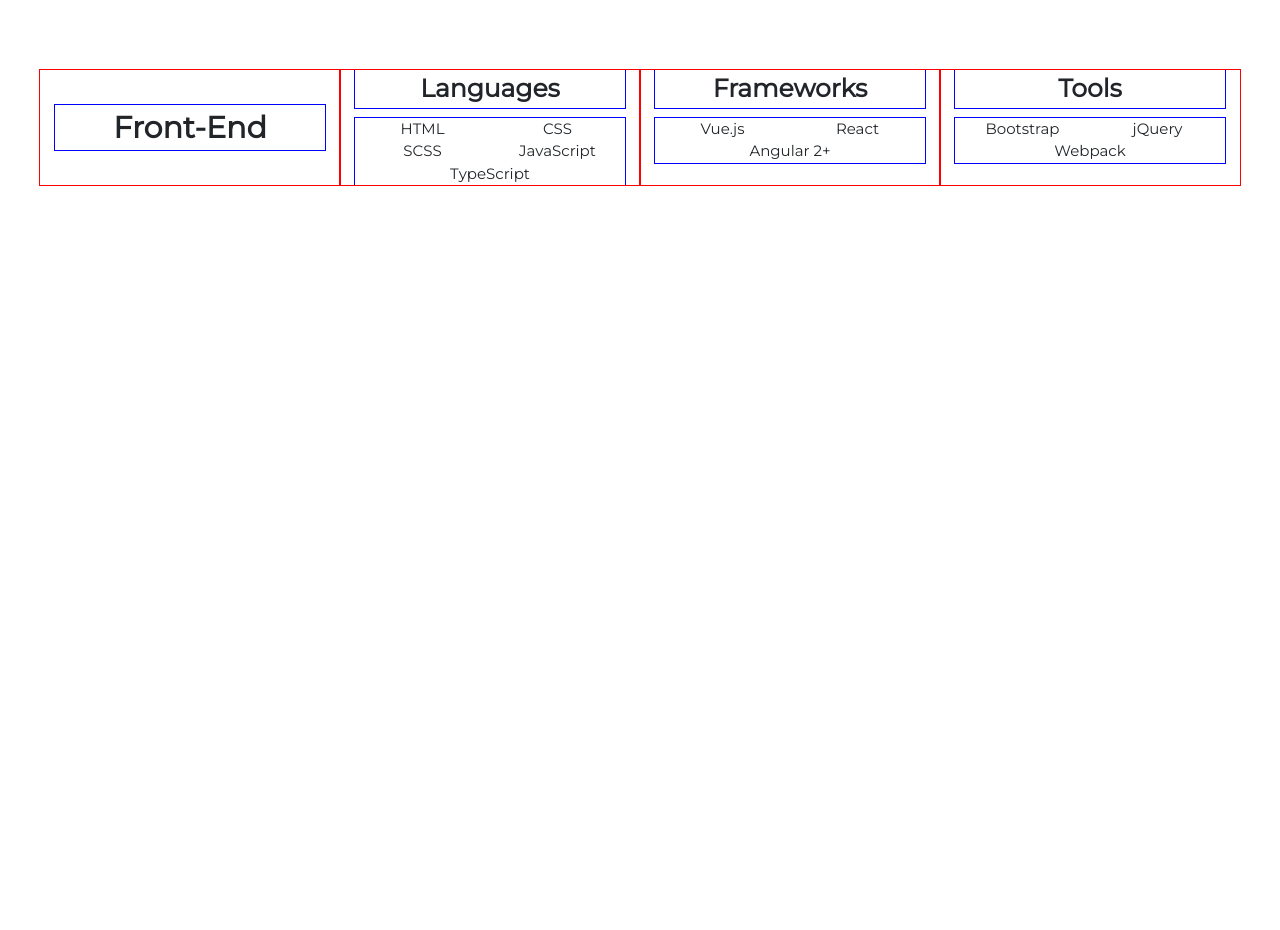
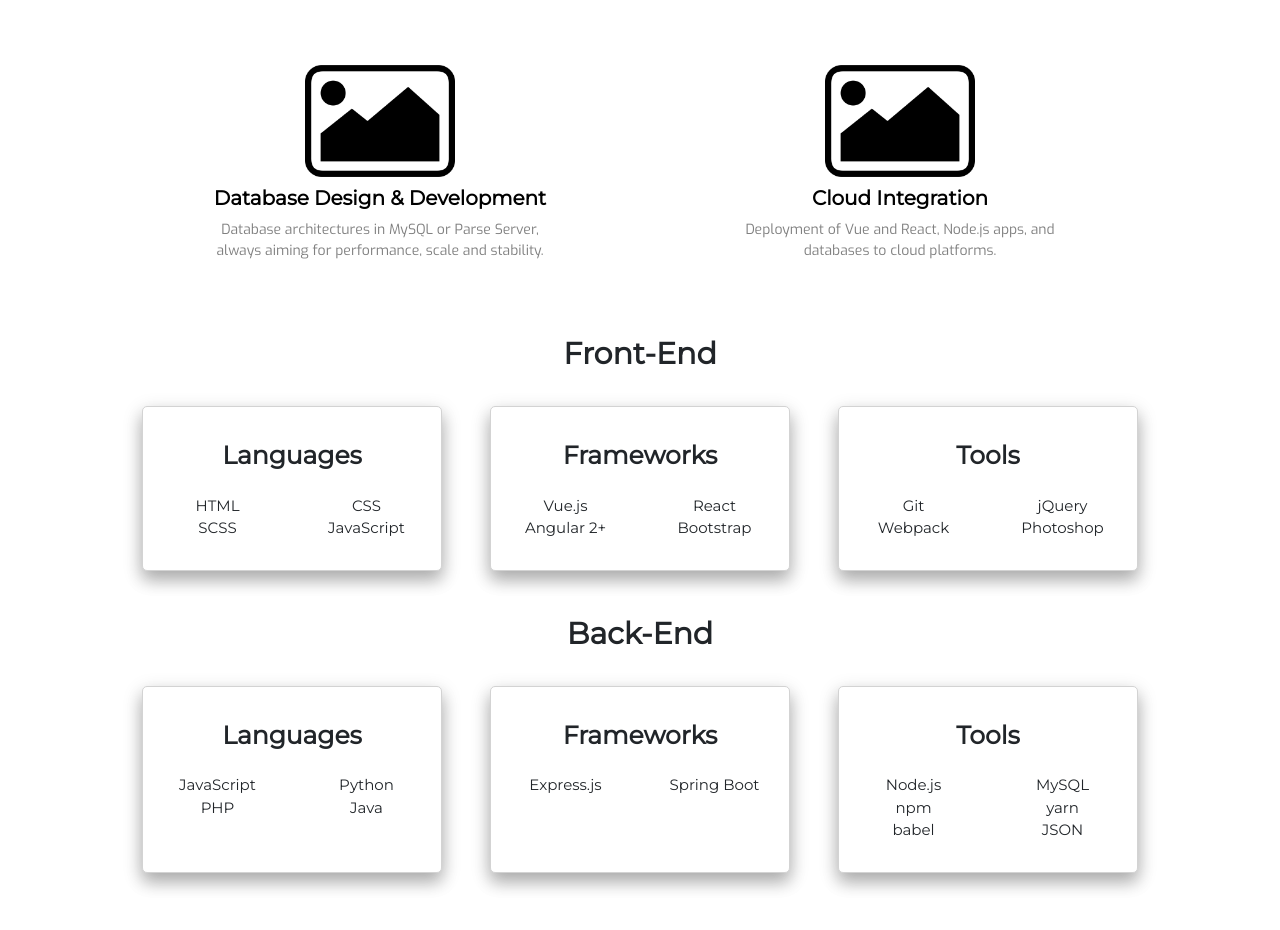
Before and after one commit to RyanLackie/ryanlackie-portfolio, a React (Create React App) app: page / in a window 1280 px wide. Shown: the part 1195-2125 px from the top of the page. Before the commit the page ends 1430 px from the top, so only its background shows below. Built offline with nearby package versions, Linux system fonts and the light colour scheme.

Commit message:
4/14 Update
Updates to the skill page

```diff
--- a/src/components/Skills.jsx
+++ b/src/components/Skills.jsx
@@ -24,21 +24,20 @@
 
 
                 <div className="container-fluid">
-                    <div className="row justify-content-center">
-                        <div className="col-lg-9">
+
                     <div className="row justify-content-center">
 
-                                <div className="skillsCard col-sm-6 col-md-3">
+                        <div className="skillsCard col-sm-12 col-md-4">
                             <img src={img1} className='image' alt='Web Application Development Img'></img>
                             <div className="header">
                                 Web Application Development
                             </div>
                             <div className="footer">
-                                        Fast, responsive and intuitive apps implimenting UI and UX design that keep the user engaged.
+                                Fast, responsive and intuitive apps implimenting UI and UX design.
                             </div>
                         </div>
 
-                                <div className="skillsCard col-sm-6 col-md-3">
+                        <div className="skillsCard col-sm-12 col-md-4">
                             <img src={img2} className='image' alt='API Integration & Development Img'></img>
                             <div className="header">
                                 API Integration & Development
@@ -48,7 +47,11 @@
                             </div>
                         </div>
 
-                                <div className="skillsCard col-sm-6 col-md-3">
+                    </div>
+
+                    <div className="row justify-content-center">
+
+                        <div className="skillsCard col-sm-12 col-md-4">
                             <img src={img3} className='image' alt='Database Design & Development Img'></img>
                             <div className="header">
                                 Database Design & Development
@@ -58,7 +61,7 @@
                             </div>
                         </div>
 
-                                <div className="skillsCard col-sm-6 col-md-3">
+                        <div className="skillsCard col-sm-12 col-md-4">
                             <img src={img4} className='image' alt='Cloud Integration Img'></img>
                             <div className="header">Cloud Integration</div>
                             <div className="footer">
@@ -67,20 +70,17 @@
                         </div>
 
                     </div>
-                        </div>
-                    </div>
+
                 </div>
 
+
                 <div className="container-fluid">
-                    <div className="row">
-                        <div className="col-lg-12">
-
-                            <div className="skillRow row justify-content-center">
-
-                                <div className="type col-sm-12 col-md-3">
+                    <div className="type">
                         <div className="centerer"></div>
                         <div className="header">Front-End</div>
                     </div>
+
+                    <div className="skillRow row justify-content-center">
 
                         <div className="group col-sm-4 col-md-3">
                             <div className="header">Languages</div>
@@ -89,7 +89,6 @@
                                 <div className="col-md-6">CSS</div>
                                 <div className="col-md-6">SCSS</div>
                                 <div className="col-md-6">JavaScript</div>
-                                        <div className="col-md-6">TypeScript</div>
                             </div>
                         </div>
 
@@ -99,137 +98,65 @@
                                 <div className="col-md-6">Vue.js</div>
                                 <div className="col-md-6">React</div>
                                 <div className="col-md-6">Angular 2+</div>
+                                <div className="col-md-6">Bootstrap</div>
                             </div>
                         </div>
 
                         <div className="group col-sm-4 col-md-3">
                             <div className="header">Tools</div>
                             <div className="info row justify-content-center">
-                                        <div className="col-md-6">Bootstrap</div>
+                                <div className="col-md-6">Git</div>
                                 <div className="col-md-6">jQuery</div>
                                 <div className="col-md-6">Webpack</div>
-                                    </div>
-                                </div>
-
-                            </div>
-
-                        </div>
-                    </div>
-                </div>
-
-                {/*
-                <div className="skillColContainer container">
-                    <div className="row justify-content-center">
-
-                        <div className="skillCol leftCol col-xs-12 col-sm-5 col-md-4">
-
-                            <div className="topSection">
-                                <div className="imageContainer">
-                                    <img src={frontendImage} className='image' alt='Front-End Img'></img>
-                                </div>
-                                <div className="header">Front-End</div>
-                                <div className="content">
-                                    This is the content for the Front-End header
-                                </div>
-                            </div>
-
-                            <div className="section">
-                                <div className="header">Languages</div>
-                                <div className="contentContainer container-fluid">
-                                    <div className="row justify-content-center">
-                                        <div className="content col-sm-6 col-md-6 col-lg-4">HTML</div>
-                                        <div className="content col-sm-6 col-md-6 col-lg-4">CSS</div>
-                                        <div className="content col-sm-6 col-md-6 col-lg-4">SCSS</div>
-                                        <div className="content col-sm-6 col-md-6 col-lg-4">JavaScript</div>
-                                        <div className="content col-sm-6 col-md-6 col-lg-4">TypeScript</div>
-                                    </div>
-                                </div>
-                            </div>
-
-                            <div className="section">
-                                <div className="header">Frameworks</div>
-                                <div className="contentContainer container-fluid">
-                                    <div className="row justify-content-center">
-                                        <div className="content col-sm-6 col-md-6 col-lg-4">Vue.js</div>
-                                        <div className="content col-sm-6 col-md-6 col-lg-4">React</div>
-                                        <div className="content col-sm-6 col-md-6 col-lg-4">Angular 2+</div>
-                                    </div>
-                                </div>
-                            </div>
-
-                            <div className="section">
-                                <div className="header">Tools</div>
-                                <div className="contentContainer container-fluid">
-                                    <div className="row justify-content-center">
-                                        <div className="content col-sm-6 col-md-6 col-lg-4">Bootstrap</div>
-                                        <div className="content col-sm-6 col-md-6 col-lg-4">jQuery</div>
-                                        <div className="content col-sm-6 col-md-6 col-lg-4">Webpack</div>
-                                    </div>
-                                </div>
-                            </div>
-
-                        </div>
-
-                        <div className="skillCol midCol col-xs-12 col-sm-5 col-md-4">
-                            <div className="innerSection">
-
-                                <div className="topSection">
-                                    <div className="imageContainer">
-                                        <img src={backEndImage} className='image' alt='Back-End Img'></img>
-                                    </div>
-                                    <div className="header">Back-End</div>
-                                    <div className="content">
-                                        This is the content for the Back-End header
-                                    </div>
-                                </div>
-
-                                <div className="section">
-                                    <div className="header">Languages</div>
-                                    <div className="contentContainer container-fluid">
-                                        <div className="row justify-content-center">
-                                            <div className="content col-sm-6 col-md-6 col-lg-4">JavaScript</div>
-                                            <div className="content col-sm-6 col-md-6 col-lg-4">TypeScript</div>
-                                            <div className="content col-sm-6 col-md-6 col-lg-4">Python</div>
-                                            <div className="content col-sm-6 col-md-6 col-lg-4">Java</div>
-                                            <div className="content col-sm-6 col-md-6 col-lg-4">MySQL</div>
-                                        </div>
-                                    </div>
-                                </div>
-
-                                <div className="section">
-                                    <div className="header">Frameworks</div>
-                                    <div className="contentContainer container-fluid">
-                                        <div className="row justify-content-center">
-                                            <div className="content col-sm-6 col-md-6 col-lg-4">Express.js</div>
-                                            <div className="content col-sm-6 col-md-6 col-lg-4">Django</div>
-                                            <div className="content col-sm-6 col-md-6 col-lg-4">Spring Boot</div>
-                                        </div>
-                                    </div>
-                                </div>
-
-                                <div className="section">
-                                    <div className="header">Tools</div>
-                                    <div className="contentContainer container-fluid">
-                                        <div className="row justify-content-center">
-                                            <div className="content col-sm-6 col-md-6 col-lg-4">Node.js</div>
-                                            <div className="content col-sm-6 col-md-6 col-lg-4">MVC Pattern</div>
-                                            <div className="content col-sm-6 col-md-6 col-lg-4">REST API</div>
-                                        </div>
+                                <div className="col-md-6">Photoshop</div>
                             </div>
                         </div>
 
                     </div>
                 </div>
 
-                        <div className="skillCol rightCol col-xs-12 col-sm-10 col-md-4">
-                            <div className="innerSection">
 
+                <div className="container-fluid">
+                    <div className="type">
+                        <div className="centerer"></div>
+                        <div className="header">Back-End</div>
+                    </div>
+
+                    <div className="skillRow row justify-content-center">
+
+                        <div className="group col-sm-4 col-md-3">
+                            <div className="header">Languages</div>
+                            <div className="info row justify-content-center">
+                                <div className="col-md-6">JavaScript</div>
+                                <div className="col-md-6">Python</div>
+                                <div className="col-md-6">PHP</div>
+                                <div className="col-md-6">Java</div>
+                            </div>
+                        </div>
+
+                        <div className="group col-sm-4 col-md-3">
+                            <div className="header">Frameworks</div>
+                            <div className="info row justify-content-center">
+                                <div className="col-md-6">Express.js</div>
+                                <div className="col-md-6">Spring Boot</div>
+                            </div>
+                        </div>
+
+                        <div className="group col-sm-4 col-md-3">
+                            <div className="header">Tools</div>
+                            <div className="info row justify-content-center">
+                                <div className="col-md-6">Node.js</div>
+                                <div className="col-md-6">MySQL</div>
+                                <div className="col-md-6">npm</div>
+                                <div className="col-md-6">yarn</div>
+                                <div className="col-md-6">babel</div>
+                                <div className="col-md-6">JSON</div>
                             </div>
                         </div>
 
                     </div>
                 </div>
-                */}
+
 
             </div>
         );
--- a/src/components/css/Skills.scss
+++ b/src/components/css/Skills.scss
@@ -37,28 +37,29 @@
     Skills Cards
 */
 .Skills .skillsCard {
-    margin: 0px auto 70px auto;
+    min-width: 500px;
+    max-width: 500px;
+    margin: 0px 10px 70px 10px;
     padding: 0px 15px;
     text-align: center;
     color: black;
 }
 .Skills .skillsCard .image {
-    width: 100px;
+    width: 150px;
     margin: 0px auto 10px auto;
 }
 .Skills .skillsCard .header {
-    width: 90%;
+    width: 100%;
     margin: 0px auto 10px auto;
-    font-size: 16px;
+    font-size: 20px;
     line-height: 1.1em;
     font-weight: bold;
     font-family: 'Montserrat', sans-serif;
 }
 .Skills .skillsCard .footer {
-    width: 90%;
+    width: 70%;
     margin: 0px auto;
-    font-size: 12px;
-    font-weight: bold;
+    font-size: 14px;
     font-family: 'Roboto', sans-serif;
     font-family: 'Exo', sans-serif;
     color: gray;
@@ -67,147 +68,44 @@
 /*
     Skill Cols
 */
-.Skills .skillRow {
-    font-family: 'Montserrat', sans-serif;
-    outline: 1px blue solid;
+.Skills .type {
+    margin: 0px auto 30px auto;
 }
-
-.Skills .skillRow .type {
-    padding: 0px 15px;
-    outline: 1px red solid;
-}
-.Skills .skillRow .type .centerer {
+.Skills .type .centerer {
     display: inline-block;
     height: 100%;
     vertical-align: middle;
 }
-.Skills .skillRow .type .header {
+.Skills .type .header {
     display: inline-block;
     vertical-align: middle;
     width: 100%;
     text-align: center;
     font-size: 30px;
     font-weight: bold;
-    outline: 1px blue solid;
+    font-family: 'Montserrat', sans-serif;
 }
 
+.Skills .skillRow {
+    font-family: 'Montserrat', sans-serif;
+}
 .Skills .skillRow .group {
-    padding: 0px 15px;
-    outline: 1px red solid;
+    margin: 0px 2% 40px 2%;
+    padding: 30px 0px;
+    border-radius: 5px;
+    border: 1px lightgray solid;
+    box-shadow:0 10px 16px 0 rgba(0,0,0,0.2), 0 6px 20px 0 rgba(0,0,0,0.19);
+    background: white;
 }
 .Skills .skillRow .group .header {
     width: 100%;
+    margin-bottom: 20px;
     text-align: center;
     font-size: 25px;
     font-weight: bold;
-    margin-bottom: 10px;
-    outline: 1px blue solid;
 }
 .Skills .skillRow .group .info {
     margin: 0px auto;
     font-size: 15px;
     text-align: center;
-    outline: 1px blue solid;
 }
-
-/*
-    About Skill Cols
-*/
-/*
-$colOutline: lightgray;
-.About .skillColContainer {
-    width: 90%;
-    max-width: 1500px;
-    margin-bottom: 20px;
-    padding: 1em 2em;
-}
-.About .row .skillCol {
-    padding: 1em 2em;
-    text-align: center;
-    background: white;
-}
-.About .row .leftCol {
-    border-radius: 7px 0px 0px 7px;
-    border-top: 1px $colOutline solid;
-    border-left: 1px $colOutline solid;
-    border-bottom: 1px $colOutline solid;
-}
-.About .row .midCol {
-    border: 1px $colOutline solid;
-}
-.About .row .rightCol {
-    border-radius: 0px 7px 7px 0px;
-    border-top: 1px $colOutline solid;
-    border-right: 1px $colOutline solid;
-    border-bottom: 1px $colOutline solid;
-}
-@media only screen and (max-width: 768px) { // when the browser window is 768px (sm) wide or less
-    .About .row .midCol {
-        border-radius: 0px 7px 7px 0px;
-    }
-    .About .row .rightCol {
-        border: 1px $colOutline solid;
-        border-radius: 7px;
-    }
-}
-@media only screen and (max-width: 776px) { // when the browser window is 776px (sm) wide or less
-    .About .row .leftCol {
-        border: 1px $colOutline solid;
-        border-radius: 7px;
-    }
-    .About .row .midCol {
-        border: 1px $colOutline solid;
-        border-radius: 7px;
-    }
-    .About .row .rightCol {
-        border: 1px $colOutline solid;
-        border-radius: 7px;
-    }
-}
-
-
-.About .row .skillCol .topSection {
-    margin: 0px auto 20px auto;
-}
-.About .row .skillCol .topSection .imageContainer {
-    width: 30%;
-    margin: 20px auto 10px auto;
-}
-.About .row .skillCol .topSection .imageContainer .image {
-    width: 100%;
-}
-.About .row .skillCol .topSection .header {
-    width: 90%;
-    margin: 0px auto 5px auto;
-    font-size: 25px;
-    font-weight: bold;
-    font-family: 'Trebuchet MS', 'Lucida Sans Unicode', 'Lucida Grande', 'Lucida Sans', Arial, sans-serif;
-}
-.About .row .skillCol .topSection .content {
-    width: 70%;
-    margin: 0px auto;
-    font-family: 'Segoe UI', Tahoma, Geneva, Verdana, sans-serif;
-}
-
-
-.About .row .skillCol .section {
-    margin: 0px auto 20px auto;
-}
-.About .row .skillCol .section .header {
-    width: 90%;
-    margin: 0px auto 5px auto;
-    color: purple;
-    font-family: 'Quicksand', sans-serif;
-    font-size: 22px;
-    font-weight: bold;
-}
-.About .row .skillCol .section .contentContainer {
-    max-width: 300px;
-}
-.About .row .skillCol .section .contentContainer .content {
-    max-width: 90px;
-    margin: 0px auto;
-    padding: 0px;
-    font-family: 'Segoe UI', Tahoma, Geneva, Verdana, sans-serif;
-}
-*/
```
Lines whose indentation alone changed are shown as unchanged.
